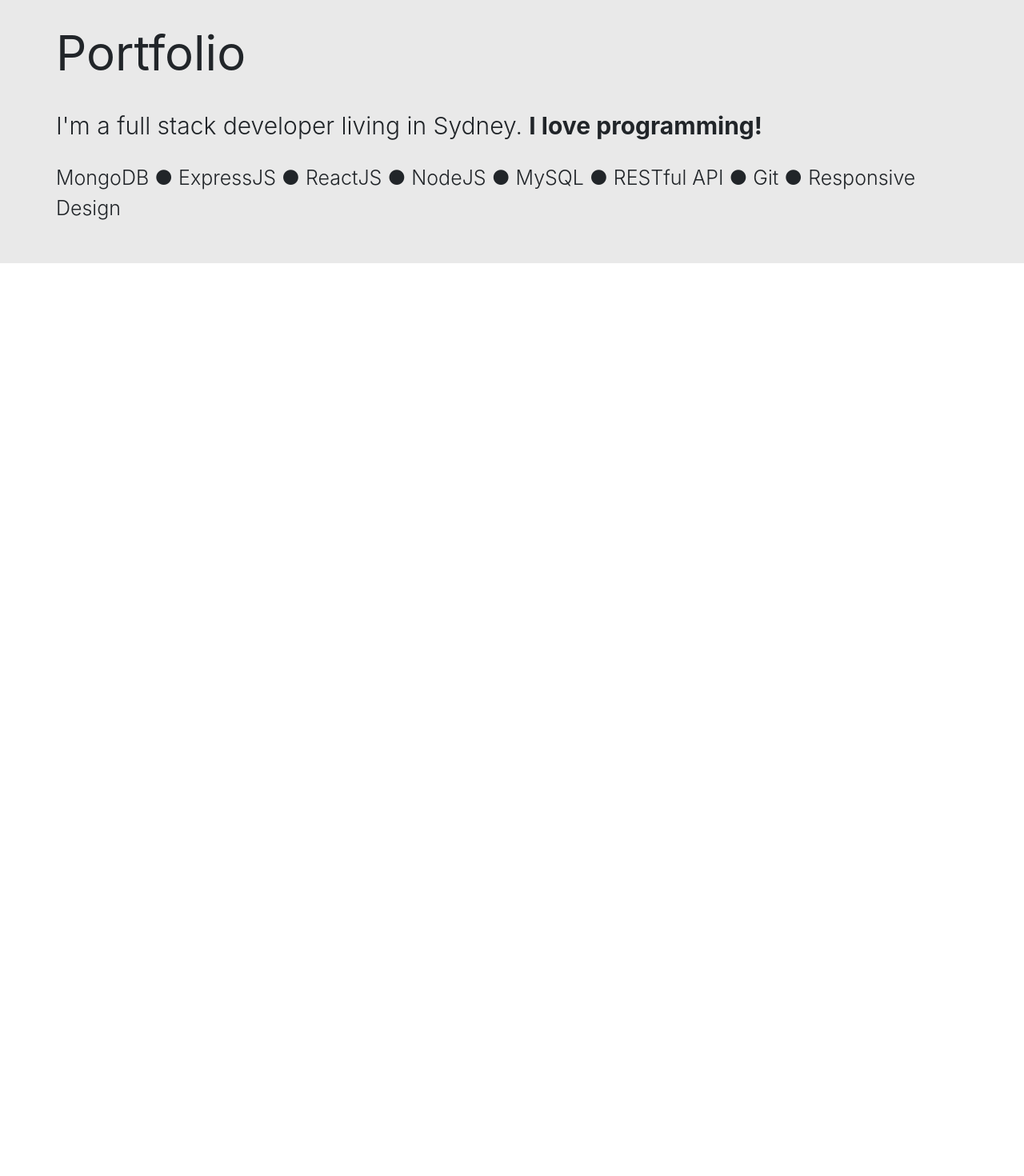
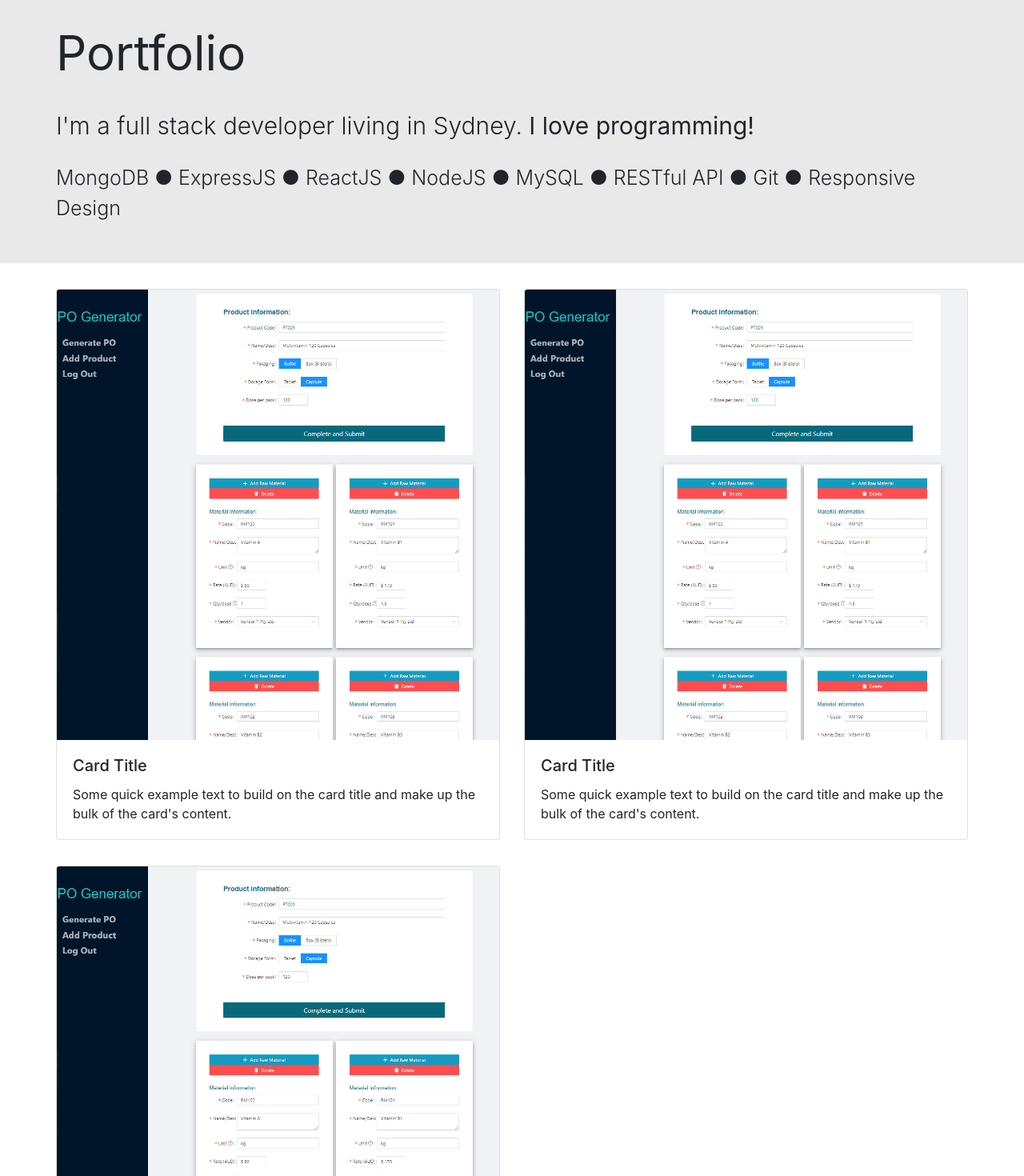
Before and after one commit to kvlin/Portfolio, a React (Create React App) app: page / in a window 1280 px wide. Shown: the part 80-1550 px from the top of the page at 80% size. Before the commit the page ends 800 px from the top, so only its background shows below. Built offline with nearby package versions, Linux system fonts and the light colour scheme; the HTML template or start-up script is replaced by a standard one.

Commit message:
Adding project briefs cards

```diff
--- a/package.json
+++ b/package.json
@@ -7,6 +7,7 @@
     "@testing-library/react": "^11.2.7",
     "@testing-library/user-event": "^12.8.3",
     "bootstrap": "^4.6.0",
+    "hamburger-react": "^2.4.1",
     "react": "^17.0.2",
     "react-bootstrap": "^1.6.0",
     "react-dom": "^17.0.2",
--- a/src/components/Navbar/index.js
+++ b/src/components/Navbar/index.js
@@ -1,6 +1,7 @@
 import React from 'react';
 import {Nav, Container, Navbar} from 'react-bootstrap/'
 import './index.css'
+import { Squash as Hamburger } from 'hamburger-react'
 
 export default function NavigationBar() {
     const navBrandStyle = {
@@ -21,16 +22,21 @@ export default function NavigationBar() {
 
         <>
             <Navbar style={{padding:"0px 0px"}} collapseOnSelect expand="lg" className="colour-nav" bg=""variant="dark">
-                <Container style={{minWidth:"50%", padding:"0px 0px"}}>
+                <Container style={{minWidth:"53%", padding:"0px 0px"}}>
+
                 <Navbar.Brand href="/"  style={navBrandStyle} >Kevin Lin</Navbar.Brand>
-                <Navbar.Toggle aria-controls="responsive-navbar-nav" />
+                <Navbar.Toggle aria-controls="responsive-navbar-nav" style={{border:"none"}}>
+                <Hamburger color="#ffffff"/>
+                </Navbar.Toggle>
                 <Navbar.Collapse id="responsive-navbar-nav">
+
                 <Nav className="ml-auto" style={{marginRight: '0' }} >
                     <Nav.Link href="/"  style={navLinkStyle}>Portfolio</Nav.Link>
                     <Nav.Link href="/resume"  style={navLinkStyle}>Resume</Nav.Link>
                     <Nav.Link href="/contact"  style={navLinkStyle}>Contact</Nav.Link>
                 </Nav>
                 </Navbar.Collapse>
+
                 </Container>
             </Navbar>
         </>
--- a/src/components/ProjectsBrief/index.js
+++ b/src/components/ProjectsBrief/index.js
@@ -0,0 +1,19 @@
+import React from 'react';
+import Card from 'react-bootstrap/card'
+import examplePic from '../../images/Add-product-page-screenshot.PNG'
+export default function ProjectsBrief() {
+    return (
+        <div>
+            <Card>
+            <Card.Img variant="top" src={examplePic}/>
+            <Card.Body>
+                <Card.Title>Card Title</Card.Title>
+                <Card.Text>
+                Some quick example text to build on the card title and make up the bulk of
+                the card's content.
+                </Card.Text>
+            </Card.Body>
+            </Card>
+        </div>
+    )
+}
--- a/src/components/SkillsBrief/index.css
+++ b/src/components/SkillsBrief/index.css
@@ -12,11 +12,11 @@
 
 .about-text {
     font-size:30px;
-    font-weight:350
+    font-weight:300
 }
 .skills-text {
     font-size:25px;
-    font-weight:340
+    font-weight:300
 }
 
 @media only screen and (max-width: 1199px) {
--- a/src/components/SkillsBrief/index.js
+++ b/src/components/SkillsBrief/index.js
@@ -5,7 +5,7 @@ import './index.css'
 export default function SkillsBrief() {
     return (
         <div className="wrapper">
-            <Container style={{minWidth:"50%"}}>
+            <Container style={{minWidth:"55%"}}>
                 <Row className="portfolio-text" >
                     Portfolio
                 </Row>
--- a/src/pages/Main/index.js
+++ b/src/pages/Main/index.js
@@ -1,8 +1,25 @@
 import React from 'react';
 import SkillsBrief from '../../components/SkillsBrief'
+import ProjectsBrief from '../../components/ProjectsBrief'
+import {Row, Col, Container} from 'react-bootstrap/'
 
 export default function Main() {
-    return (
+  return (
+    <>
       <SkillsBrief/>
-    );
-  }
+      <Container style={{minWidth:"53%", padding:"0px 0px"}}>
+        <Row  xs ={1} xl={2}>
+          <Col style={{marginTop:"2em"}}>
+            <ProjectsBrief/>
+          </Col >
+          <Col style={{marginTop:"2em"}}>
+            <ProjectsBrief/>
+          </Col>
+          <Col style={{marginTop:"2em"}}>
+            <ProjectsBrief/>
+          </Col>
+        </Row>
+      </Container>
+    </>
+  );
+}
```
Also changed, not shown: src/images/Add-product-page-screenshot.PNG (added), 1 other file (tests, documents, lock files or other folders).
